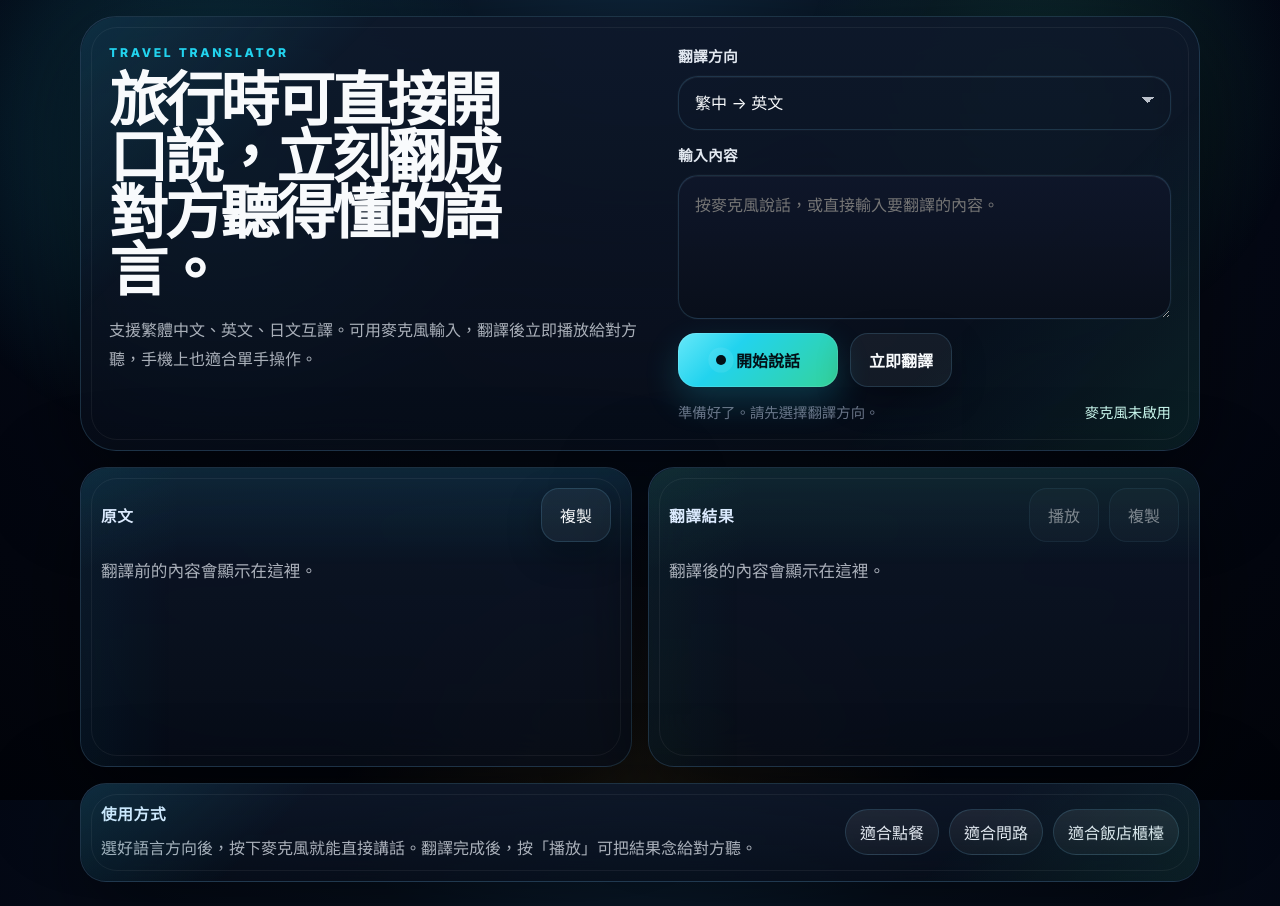
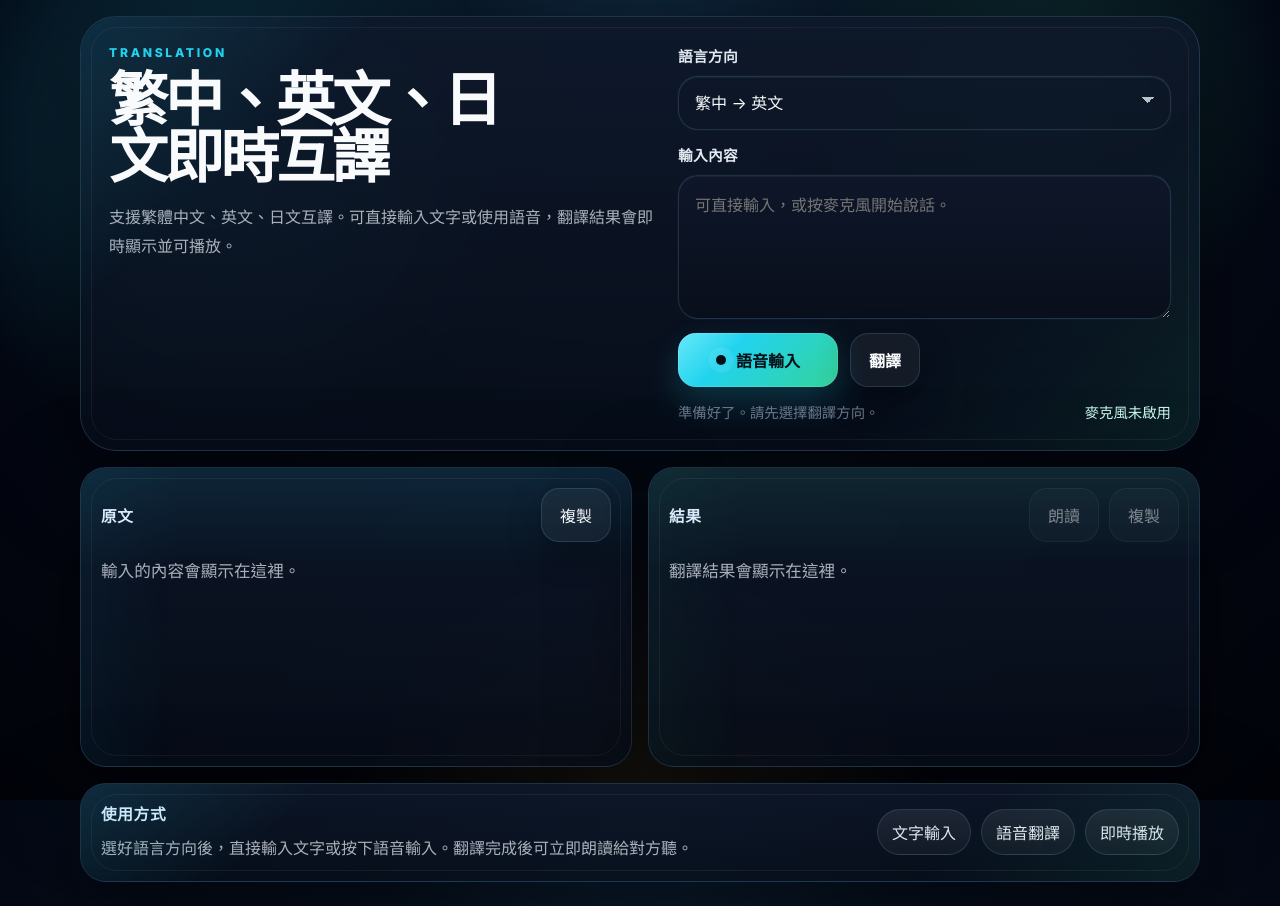
Before and after one commit to winfredkuo/winfredkuo-translator, a Python web app: template app/templates/translator.html in a window 1280 px wide. Run offline with Jinja, Linux system fonts and the light colour scheme; the template is opened without the code that fills it: most values are stand-ins (such as "Sample title", 1, 10 or a date in 2020).

Commit message:
Refine translator page copy for app-style usage

```diff
--- a/app/templates/translator.html
+++ b/app/templates/translator.html
@@ -3,7 +3,7 @@
   <head>
     <meta charset="UTF-8" />
     <meta name="viewport" content="width=device-width, initial-scale=1.0, viewport-fit=cover" />
-    <title>旅行即時翻譯 - 繁中 / 英文 / 日文</title>
+    <title>翻譯工具 - 繁中 / 英文 / 日文</title>
     <link rel="preconnect" href="https://fonts.googleapis.com">
     <link rel="preconnect" href="https://fonts.gstatic.com" crossorigin>
     <link href="https://fonts.googleapis.com/css2?family=Inter:wght@400;500;600;700;800&family=Noto+Sans+TC:wght@400;500;700;900&display=swap" rel="stylesheet">
@@ -13,16 +13,16 @@
     <main class="app-shell">
       <section class="hero-card">
         <div class="hero-copy">
-          <p class="eyebrow">Travel Translator</p>
-          <h1>旅行時可直接開口說，立刻翻成對方聽得懂的語言。</h1>
+          <p class="eyebrow">Translation</p>
+          <h1>繁中、英文、日文即時互譯</h1>
           <p class="lead">
-            支援繁體中文、英文、日文互譯。可用麥克風輸入，翻譯後立即播放給對方聽，手機上也適合單手操作。
+            支援繁體中文、英文、日文互譯。可直接輸入文字或使用語音，翻譯結果會即時顯示並可播放。
           </p>
         </div>
 
         <div class="control-grid">
           <label class="field">
-            <span>翻譯方向</span>
+            <span>語言方向</span>
             <select id="directionSelect">
               <option value="zh-en">繁中 → 英文</option>
               <option value="zh-ja">繁中 → 日文</option>
@@ -34,20 +34,20 @@
 
           <label class="field">
             <span>輸入內容</span>
-            <textarea id="inputText" rows="4" placeholder="按麥克風說話，或直接輸入要翻譯的內容。"></textarea>
+            <textarea id="inputText" rows="4" placeholder="可直接輸入，或按麥克風開始說話。"></textarea>
           </label>
 
           <div class="action-row">
             <button id="micButton" class="primary-btn" type="button">
               <span class="mic-dot"></span>
-              開始說話
+              語音輸入
             </button>
-            <button id="translateButton" class="secondary-btn" type="button">立即翻譯</button>
+            <button id="translateButton" class="secondary-btn" type="button">翻譯</button>
           </div>
 
           <div class="status-bar">
-            <span id="statusText">準備好了。請先選擇翻譯方向。</span>
-            <span id="voiceStatus" class="voice-status">麥克風未啟用</span>
+            <span id="statusText">準備好了。</span>
+            <span id="voiceStatus" class="voice-status">服務正常</span>
           </div>
         </div>
       </section>
@@ -58,36 +58,36 @@
             <h2>原文</h2>
             <button id="copySourceBtn" class="ghost-btn" type="button">複製</button>
           </div>
-          <div id="sourcePreview" class="result-text muted">翻譯前的內容會顯示在這裡。</div>
+          <div id="sourcePreview" class="result-text muted">輸入的內容會顯示在這裡。</div>
         </article>
 
         <article class="result-card target-card">
           <div class="card-head">
-            <h2>翻譯結果</h2>
+            <h2>結果</h2>
             <div class="card-actions">
-              <button id="speakButton" class="ghost-btn" type="button" disabled>播放</button>
+              <button id="speakButton" class="ghost-btn" type="button" disabled>朗讀</button>
               <button id="copyTargetBtn" class="ghost-btn" type="button" disabled>複製</button>
             </div>
           </div>
-          <div id="targetPreview" class="result-text muted">翻譯後的內容會顯示在這裡。</div>
+          <div id="targetPreview" class="result-text muted">翻譯結果會顯示在這裡。</div>
         </article>
       </section>
 
       <section class="hint-card">
         <div>
           <h3>使用方式</h3>
-          <p>選好語言方向後，按下麥克風就能直接講話。翻譯完成後，按「播放」可把結果念給對方聽。</p>
+          <p>選好語言方向後，直接輸入文字或按下語音輸入。翻譯完成後可立即朗讀給對方聽。</p>
         </div>
         <div class="hint-list">
-          <span>適合點餐</span>
-          <span>適合問路</span>
-          <span>適合飯店櫃檯</span>
+          <span>文字輸入</span>
+          <span>語音翻譯</span>
+          <span>即時播放</span>
         </div>
       </section>
     </main>
 
     <script>
-      window.TRANSLATOR_API_BASE_URL = "";
+      window.TRANSLATOR_API_BASE_URL = "{{ translator_api_base_url }}";
     </script>
     <script src="../static/translator.js"></script>
   </body>
```
